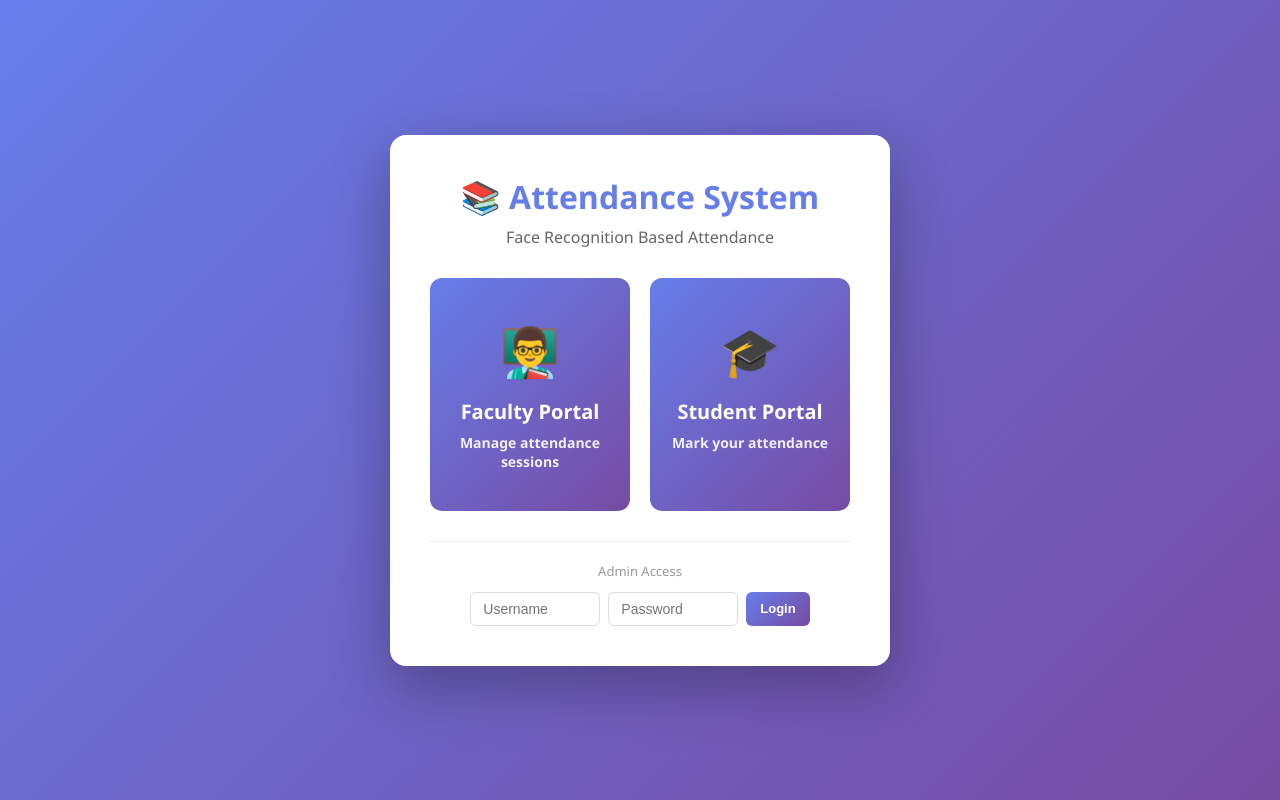
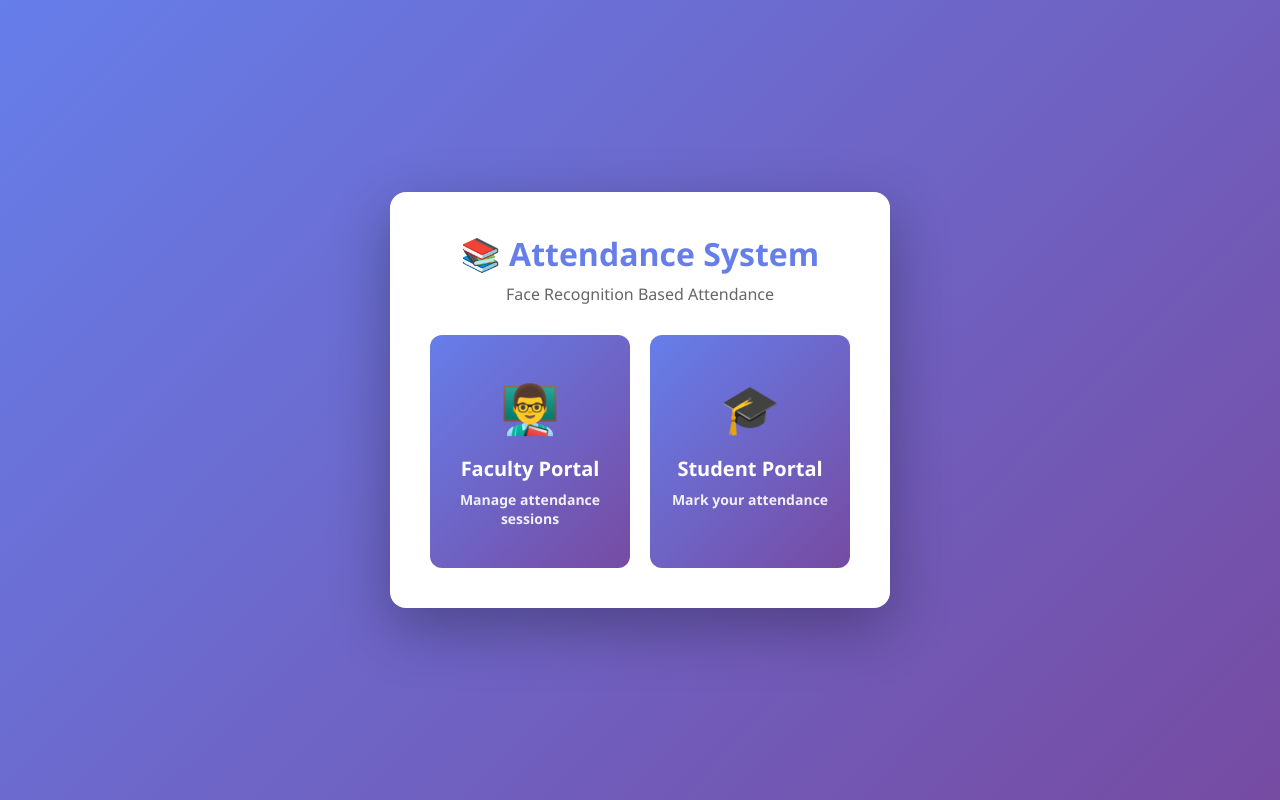
Before and after one commit to Mvkarthikeya07/attendance_system, a Python web app: template app/templates/index.html in a window 1280 px wide. Run offline with Jinja, Linux system fonts and the light colour scheme; the template is opened without the code that fills it, so the values that code supplies are empty.

Commit message:
Minor updates

```diff
--- a/app/camera.py
+++ b/app/camera.py
@@ -33,7 +33,7 @@ def update_frame(frame):
 MODE = "idle"
 STUDENT_NAME = ""
 COUNT = 0
-MESSAGE = "Waiting..."
+MESSAGE = "Attendence Closed"
 ATTENDANCE_TYPE = "normal"
 ATTENDANCE_START_TIME = None
 SESSION_END_TIME = None
@@ -287,7 +287,7 @@ def gen_frames():
                         if common and common[0][1] >= 5:
                             display_name = common[0][0]
                             mark_present_once(display_name)
-                            MESSAGE = f"Marked: {display_name}"
+                            MESSAGE = f"Marked: {display_name} Present"
                         else:
                             display_name = "Verifying..."
                             MESSAGE = "Recognizing face..."
--- a/app/templates/dashboard.html
+++ b/app/templates/dashboard.html
@@ -90,7 +90,6 @@ function endAttendance() {
   fetch("/stop_attendance").then(() => {
     const btn = document.querySelector(".btn-green");
     if (btn) { btn.innerText = "Take Attendance"; btn.disabled = false; }
-    alert("Attendance ended. Absent students have been marked.");
   });
 }
 </script>
--- a/app/templates/index.html
+++ b/app/templates/index.html
@@ -19,19 +19,6 @@
       <p>Mark your attendance</p>
     </a>
   </div>
-
-  <!-- Admin login -->
-  <div style="margin-top:30px;border-top:1px solid #eee;padding-top:20px">
-    <p style="color:#999;font-size:13px;margin-bottom:12px">Admin Access</p>
-    <form id="adminForm" style="display:flex;gap:8px;flex-wrap:wrap;justify-content:center">
-      <input type="text" id="admin_user" placeholder="Username"
-             style="padding:8px 12px;border:1px solid #ddd;border-radius:6px;font-size:14px;width:130px">
-      <input type="password" id="admin_pass" placeholder="Password"
-             style="padding:8px 12px;border:1px solid #ddd;border-radius:6px;font-size:14px;width:130px">
-      <button type="submit" class="btn btn-sm">Login</button>
-    </form>
-    <p id="adminError" class="hidden" style="color:#c33;font-size:13px;margin-top:8px">Invalid credentials</p>
-  </div>
 </div>
 {% endblock %}
 
```
